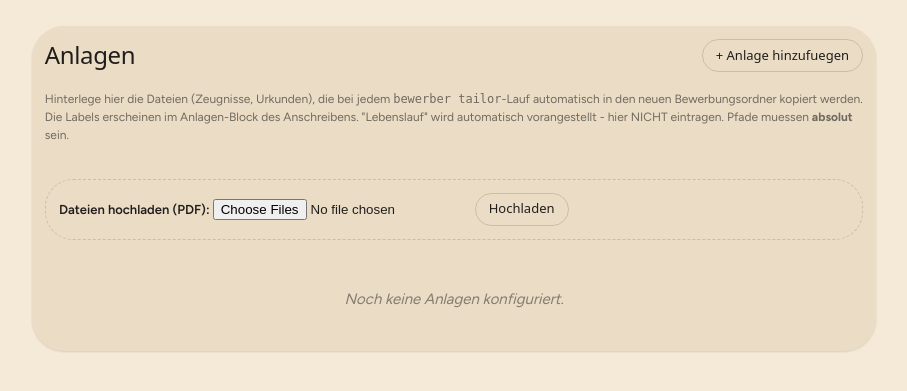
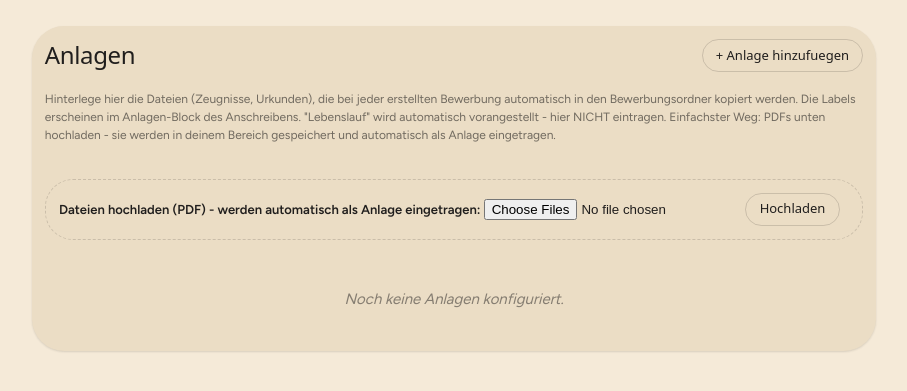
Before and after one commit to HandsomeDolan/bewerber-assistent, a Python web app: template bewerber/templates/anlagen.html.j2 in a window 1280 px wide. Shown: the part 60-451 px from the top of the page, without its empty margins (186-1093 px from the left). Run offline with Jinja, Linux system fonts and the light colour scheme; the template is opened without the code that fills it, so the values that code supplies are empty; some web fonts are replaced.

Commit message:
feat(anlagen): Upload traegt Dateien automatisch als Anlage ein
Auf dem Pi werden Anlagen hochgeladen statt lokal referenziert - die
"Absolute Pfade"-Hinweise stammten aus der Local-Mac-Aera:

- Upload legt pro Datei automatisch eine Anlage-Karte an
  (Label = Dateiname, Pfad relativ "anlagen/...") statt nur zu speichern
  (der onAnlagenUploaded-Hook war nie definiert)
- /api/anlagen/verify loest relative Pfade gegen den User-Workspace auf
  (wie copy_anlagen_to beim Tailoring) - hochgeladene Dateien wurden
  beim Pruefen faelschlich als fehlend gemeldet
- Hinweistexte auf den Upload-Flow umgeschrieben; absolute Server-Pfade
  bleiben als Fortgeschrittenen-Option moeglich

Co-Authored-By: Claude Fable 5 <noreply@anthropic.com>

```diff
--- a/bewerber/templates/anlagen.html.j2
+++ b/bewerber/templates/anlagen.html.j2
@@ -64,17 +64,17 @@
       <button class="btn btn-secondary" id="add-btn">+ Anlage hinzufuegen</button>
     </h2>
     <p class="hint">
-      Hinterlege hier die Dateien (Zeugnisse, Urkunden), die bei jedem
-      <code>bewerber tailor</code>-Lauf automatisch in den neuen Bewerbungsordner
-      kopiert werden. Die Labels erscheinen im Anlagen-Block des Anschreibens.
-      "Lebenslauf" wird automatisch vorangestellt - hier NICHT eintragen.
-      Pfade muessen <b>absolut</b> sein.
+      Hinterlege hier die Dateien (Zeugnisse, Urkunden), die bei jeder erstellten
+      Bewerbung automatisch in den Bewerbungsordner kopiert werden. Die Labels
+      erscheinen im Anlagen-Block des Anschreibens. "Lebenslauf" wird automatisch
+      vorangestellt - hier NICHT eintragen. Einfachster Weg: PDFs unten hochladen -
+      sie werden in deinem Bereich gespeichert und automatisch als Anlage eingetragen.
     </p>
     <div class="upload-box">
-      <label>Dateien hochladen (PDF):
+      <label>Dateien hochladen (PDF) - werden automatisch als Anlage eingetragen:
         <input type="file" id="anlagen-upload" multiple accept="application/pdf">
       </label>
-      <button class="btn btn-secondary" type="button" onclick="uploadAnlagen()">Hochladen</button>
+      <button class="btn btn-secondary" type="button" id="anlagen-upload-btn" onclick="uploadAnlagen()">Hochladen</button>
       <span id="anlagen-upload-status" style="font-size:12px;"></span>
     </div>
     <div id="anlagen-list">
@@ -93,7 +93,7 @@
     </div>
     <label class="field">
       <span>Dateien</span>
-      <small>Absolute Pfade, eine Datei pro Zeile. Mehrere Zeilen unter einem Label, wenn ein Dokument auf mehrere PDFs verteilt ist (z.B. Technikerzeugnis Seite 1 + 2).</small>
+      <small>Eine Datei pro Zeile - hochgeladene Dateien stehen hier automatisch (Pfad "anlagen/..."). Mehrere Zeilen unter einem Label, wenn ein Dokument auf mehrere PDFs verteilt ist (z.B. Technikerzeugnis Seite 1 + 2). Fortgeschritten: absolute Server-Pfade sind weiterhin moeglich.</small>
       <textarea class="input files-input" rows="3" placeholder="/absoluter/Pfad/zu/deinem/_anlagen/Arbeitszeugnis.pdf"></textarea>
     </label>
     <div class="file-status"></div>
@@ -275,6 +275,18 @@ window.addEventListener("beforeunload", e => {
 renderConfig(initialConfig);
 setDirty(false);
 
+function onAnlagenUploaded(saved) {
+  // Jede hochgeladene Datei direkt als Anlage-Karte eintragen (Label = Dateiname)
+  const list = document.getElementById("anlagen-list");
+  const empty = list.querySelector(".empty-state");
+  if (empty) empty.remove();
+  for (const rel of saved) {
+    const base = rel.split("/").pop().replace(/\.pdf$/i, "").replace(/[_-]+/g, " ");
+    list.appendChild(buildCard({label: base, files: [rel]}));
+  }
+  if (saved.length) setDirty(true);
+}
+
 async function uploadAnlagen() {
   const input = document.getElementById("anlagen-upload");
   if (!input.files.length) return;
@@ -287,7 +299,8 @@ async function uploadAnlagen() {
     const body = await resp.json();
     if (!resp.ok) { status.textContent = body.error || "Fehler"; return; }
     status.textContent = "Hochgeladen: " + body.saved.join(", ");
-    if (window.onAnlagenUploaded) window.onAnlagenUploaded(body.saved);
+    onAnlagenUploaded(body.saved);
+    input.value = "";
   } catch (e) { status.textContent = "Netzfehler: " + e.message; }
 }
 </script>
```
Also changed, not shown: bewerber/src/bewerber/dashboard/server.py (+9 -1 lines), bewerber/tests/unit/test_dashboard.py (+11 -0 lines), bewerber/tests/unit/test_dashboard_server.py (+14 -0 lines).
